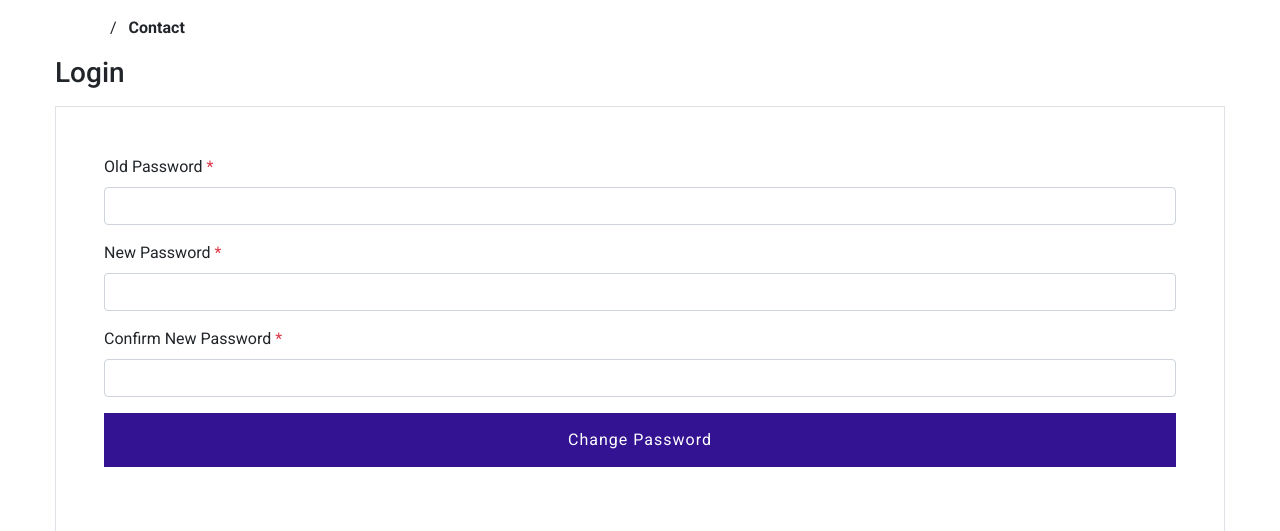
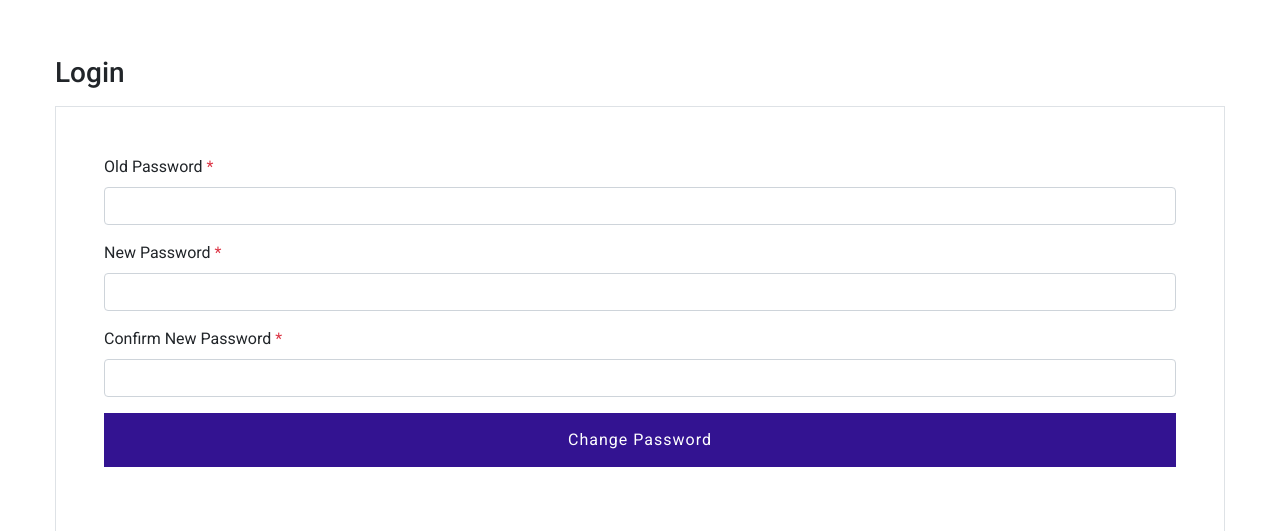
Before and after one commit to kajalgpatel008/Assessment_Main_Project, a Django app: page /change-password/ in a window 1280 px wide. Shown: the part 103-634 px from the top of the page. Run offline with Django 5.2, Linux system fonts and the light colour scheme; some libraries are stand-ins or nearby versions.

Commit message:
Update change-password.html

```diff
--- a/myapp/templates/change-password.html
+++ b/myapp/templates/change-password.html
@@ -16,7 +16,7 @@
     <div class="custom-border-bottom py-3">
       <div class="container">
         <div class="row">
-          <div class="col-md-12 mb-0"><a href="index.html">Home</a> <span class="mx-2 mb-0">/</span> <strong class="text-black">Contact</strong></div>
+          <div class="col-md-12 mb-0"><a href="index.html">Home</a> <span class="mx-2 mb-0"></span> <strong class="text-black"></strong></div>
         </div>
       </div>
     </div>
```
